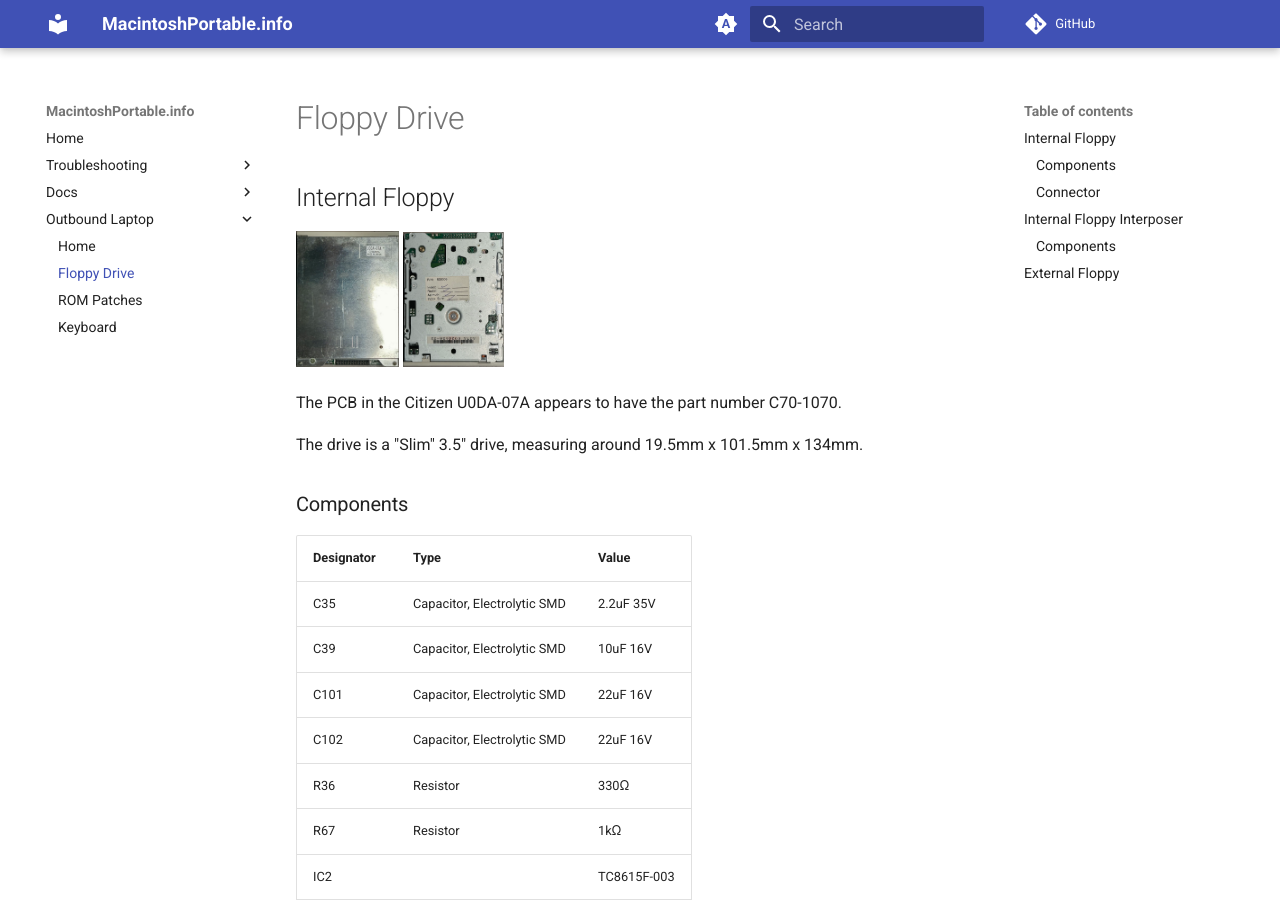
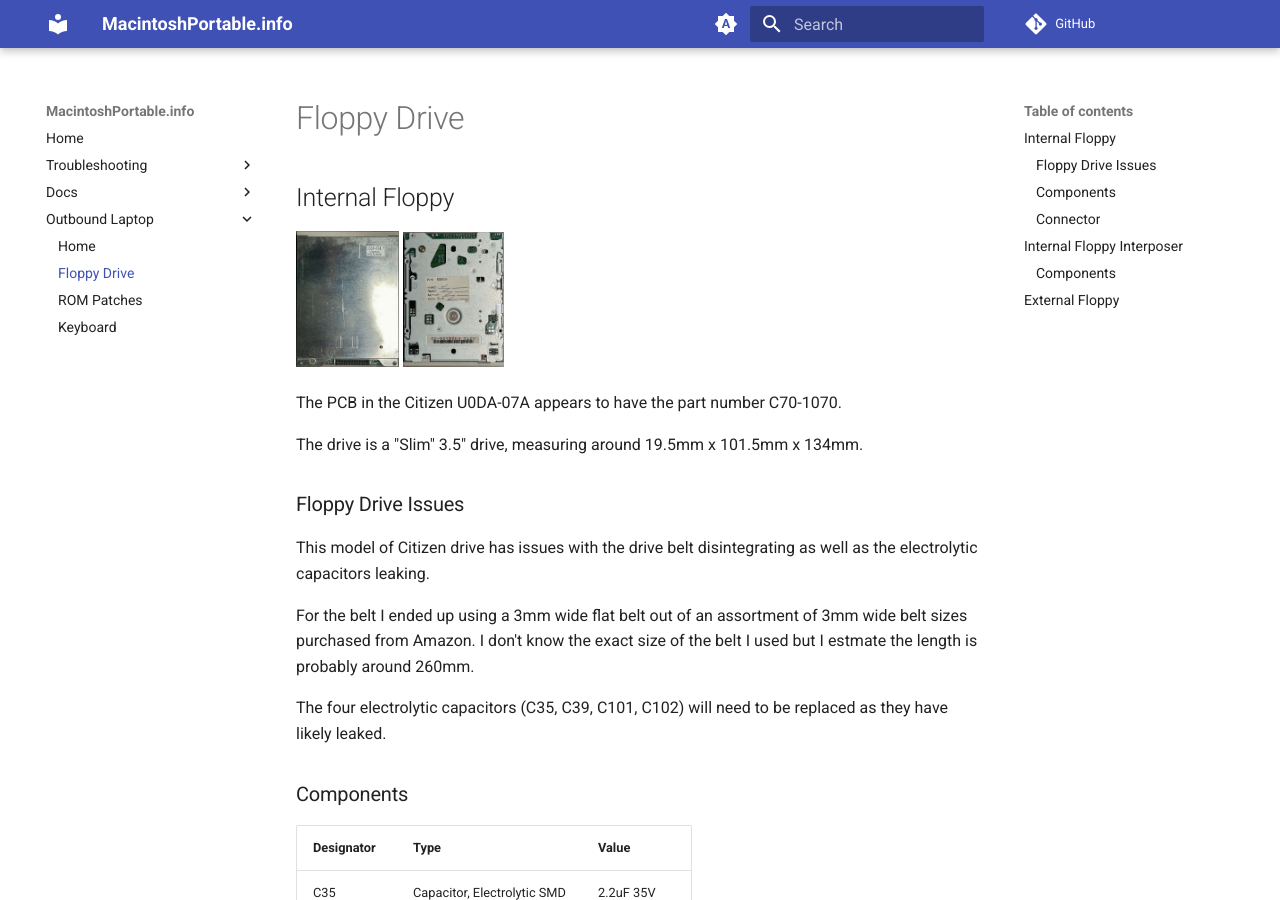
Before and after one commit to rezafouladian/MacintoshPortable, an MkDocs documentation site: the page built from docs/outbound/Floppy.md, in a window 1280 px wide and 900 px high. Built offline with MkDocs 1.6.1 and Material for MkDocs 9.7.7, drawn with Linux system fonts in a browser that asks for light colours; comment, search, counter and statistics services are not loaded.

Commit message:
Added floppy drive issues

```diff
--- a/docs/outbound/Floppy.md
+++ b/docs/outbound/Floppy.md
@@ -7,6 +7,14 @@
 The PCB in the Citizen U0DA-07A appears to have the part number C70-1070.
 
 The drive is a "Slim" 3.5" drive, measuring around 19.5mm x 101.5mm x 134mm.
+
+### Floppy Drive Issues
+
+This model of Citizen drive has issues with the drive belt disintegrating as well as the electrolytic capacitors leaking.
+
+For the belt I ended up using a 3mm wide flat belt out of an assortment of 3mm wide belt sizes purchased from Amazon. I don't know the exact size of the belt I used but I estmate the length is probably around 260mm.
+
+The four electrolytic capacitors (C35, C39, C101, C102) will need to be replaced as they have likely leaked.
 
 ### Components
 
```
